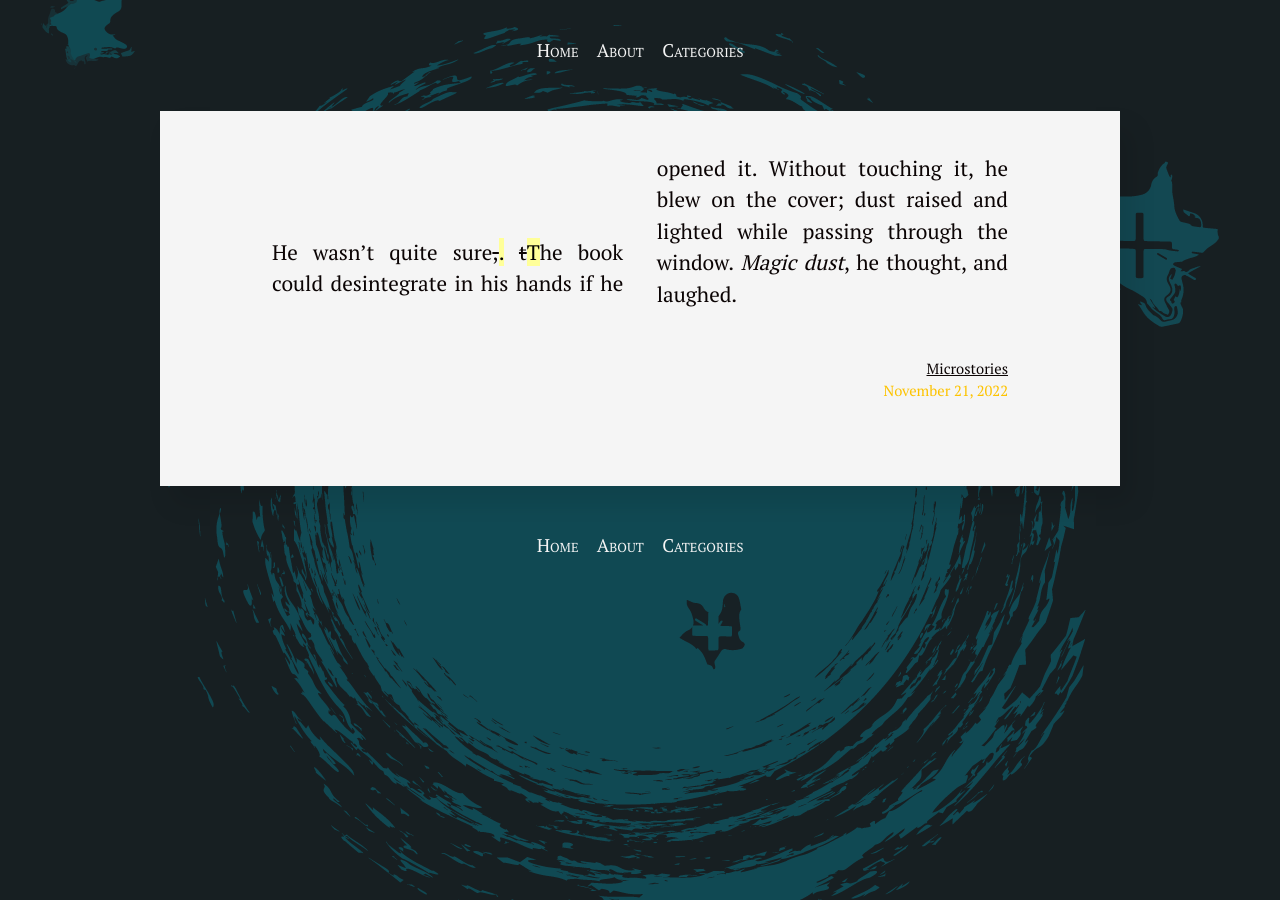
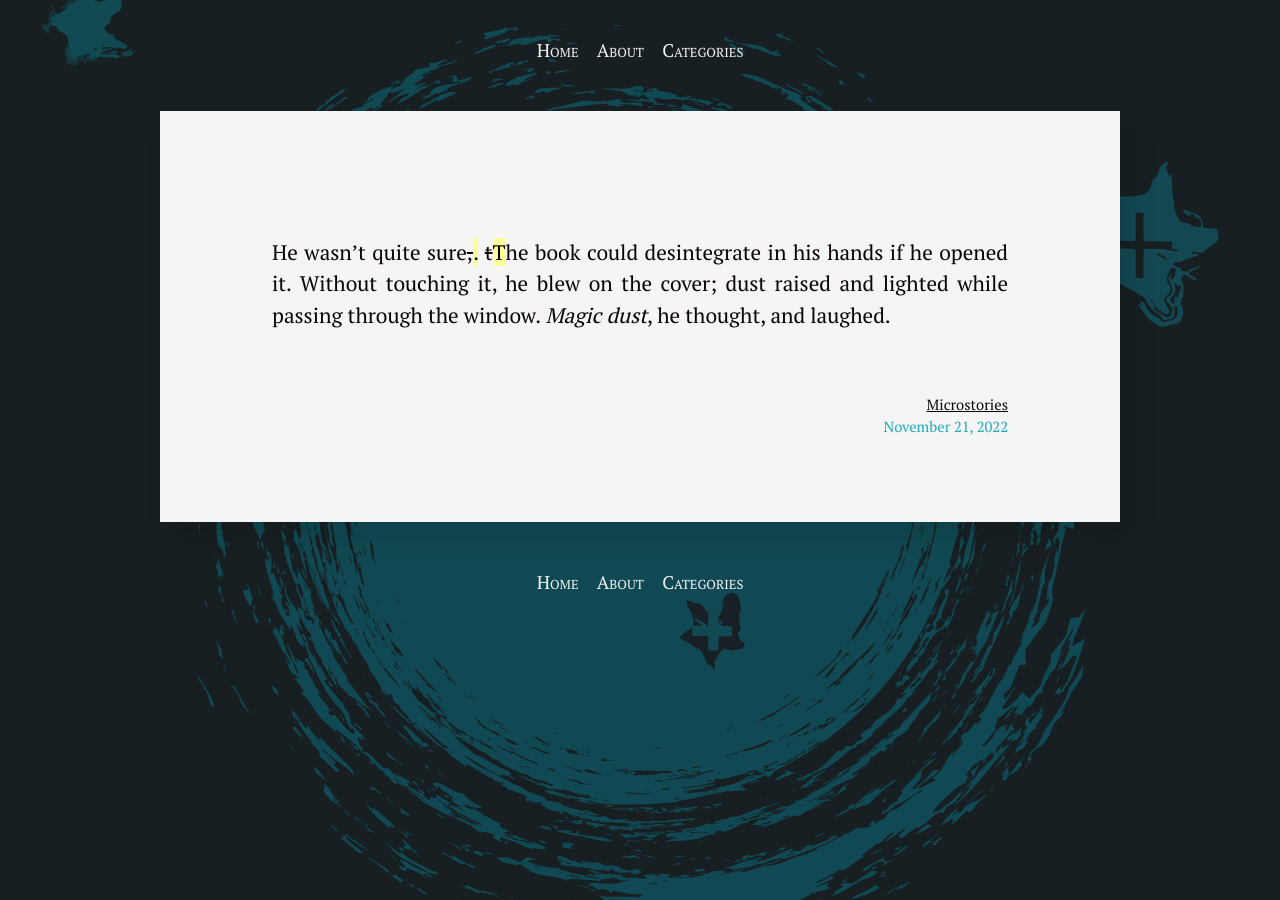
Before and after one commit to silvialohrmann/editorial, a Jekyll site: the page built from _posts/2022-11-21-he-wasnt-quite-sure.md, in a window 1280 px wide. Built offline with Jekyll 4.4.1, drawn with Linux system fonts in a browser that asks for light colours.

Commit message:
Update _base.scss

```diff
--- a/_sass/_base.scss
+++ b/_sass/_base.scss
@@ -162,7 +162,7 @@ figcaption {
 }
 
 .post-date {
-  color: $striking-color;
+  color: $non-muted-text-color;
   display: block;
   font-size: .825em;
   font-size: 70%;
@@ -200,9 +200,9 @@ figcaption {
 
 /* TWO COLUMN FLEXBOX */
 .two-column {
-  -webkit-columns: 2 300px;
-     -moz-columns: 2 300px;
-          columns: 2 300px;
+  -webkit-columns: 2 400px;
+     -moz-columns: 2 400px;
+          columns: 2 400px;
   -webkit-column-gap: 1.6em;
      -moz-column-gap: 1.6em;
           column-gap: 1.6em;
```
